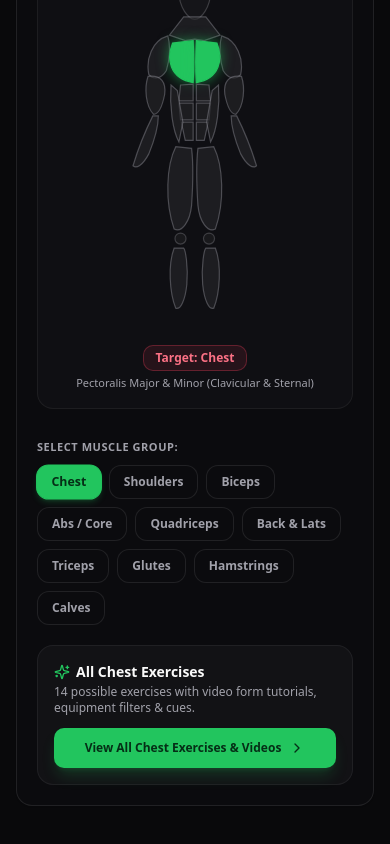
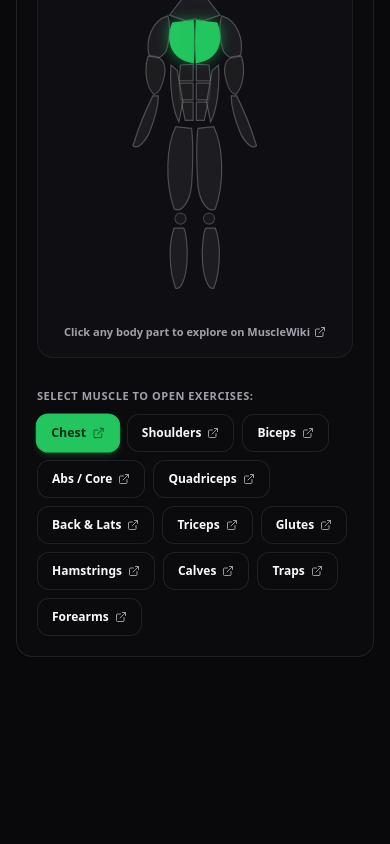
Before and after one commit to Annihilus06/gymflow, a Next.js app: page /dashboard in a window 390 px wide. Shown: the part 948-1792 px from the top of the page. After the commit the page ends 1757 px from the top, so only its background shows below. Built offline with nearby package versions, Linux system fonts and the light colour scheme; no server answers.

Commit message:
feat(muscle-wiki): direct muscle redirection to MuscleWiki upon clicking body parts and clean UI

```diff
--- a/src/components/dashboard/MuscleWikiExplorer.tsx
+++ b/src/components/dashboard/MuscleWikiExplorer.tsx
@@ -1,61 +1,57 @@
 'use client';
 
 import React, { useState } from 'react';
-import Link from 'next/link';
-import { useRouter } from 'next/navigation';
 import { Card, CardContent } from '@/components/ui/card';
 import { Badge } from '@/components/ui/badge';
-import { Button } from '@/components/ui/button';
 import { AnatomicalBody } from '@/components/dashboard/AnatomicalBody';
-import { MUSCLE_WIKI_DATABASE } from '@/data/musclewiki-exercises';
-import { Dumbbell, ChevronRight, Sparkles } from 'lucide-react';
+import { Dumbbell, ExternalLink } from 'lucide-react';
 
 interface MuscleGroupOption {
   id: string;
   name: string;
   view: 'FRONT' | 'BACK' | 'BOTH';
-  color: string;
-  description: string;
+  url: string;
 }
 
 const MUSCLE_GROUPS: MuscleGroupOption[] = [
-  { id: 'Chest', name: 'Chest', view: 'FRONT', color: 'bg-rose-500/10 text-rose-400 border-rose-500/30', description: 'Pectoralis Major & Minor (Clavicular & Sternal)' },
-  { id: 'Shoulders', name: 'Shoulders', view: 'FRONT', color: 'bg-purple-500/10 text-purple-400 border-purple-500/30', description: 'Anterior, Lateral & Posterior Deltoids' },
-  { id: 'Biceps', name: 'Biceps', view: 'FRONT', color: 'bg-emerald-500/10 text-emerald-400 border-emerald-500/30', description: 'Biceps Brachii (Long & Short Head) & Brachialis' },
-  { id: 'Abs', name: 'Abs / Core', view: 'FRONT', color: 'bg-amber-500/10 text-amber-400 border-amber-500/30', description: 'Rectus Abdominis, Obliques & Deep Core' },
-  { id: 'Quads', name: 'Quadriceps', view: 'FRONT', color: 'bg-orange-500/10 text-orange-400 border-orange-500/30', description: 'Front Thighs & Knee Extensors' },
-  { id: 'Back', name: 'Back & Lats', view: 'BACK', color: 'bg-blue-500/10 text-blue-400 border-blue-500/30', description: 'Latissimus Dorsi, Rhomboids, Traps & Lower Back' },
-  { id: 'Triceps', name: 'Triceps', view: 'BACK', color: 'bg-cyan-500/10 text-cyan-400 border-cyan-500/30', description: 'Lateral, Long & Medial Triceps Heads' },
-  { id: 'Glutes', name: 'Glutes', view: 'BACK', color: 'bg-pink-500/10 text-pink-400 border-pink-500/30', description: 'Gluteus Maximus, Medius & Minimus' },
-  { id: 'Hamstrings', name: 'Hamstrings', view: 'BACK', color: 'bg-red-500/10 text-red-400 border-red-500/30', description: 'Posterior Thighs & Knee Flexors' },
-  { id: 'Calves', name: 'Calves', view: 'BOTH', color: 'bg-teal-500/10 text-teal-400 border-teal-500/30', description: 'Gastrocnemius & Soleus' },
+  { id: 'Chest', name: 'Chest', view: 'FRONT', url: 'https://musclewiki.com/exercises/male/chest' },
+  { id: 'Shoulders', name: 'Shoulders', view: 'FRONT', url: 'https://musclewiki.com/exercises/male/shoulders' },
+  { id: 'Biceps', name: 'Biceps', view: 'FRONT', url: 'https://musclewiki.com/exercises/male/biceps' },
+  { id: 'Abs', name: 'Abs / Core', view: 'FRONT', url: 'https://musclewiki.com/exercises/male/abdominals' },
+  { id: 'Quads', name: 'Quadriceps', view: 'FRONT', url: 'https://musclewiki.com/exercises/male/quads' },
+  { id: 'Back', name: 'Back & Lats', view: 'BACK', url: 'https://musclewiki.com/exercises/male/lats' },
+  { id: 'Triceps', name: 'Triceps', view: 'BACK', url: 'https://musclewiki.com/exercises/male/triceps' },
+  { id: 'Glutes', name: 'Glutes', view: 'BACK', url: 'https://musclewiki.com/exercises/male/glutes' },
+  { id: 'Hamstrings', name: 'Hamstrings', view: 'BACK', url: 'https://musclewiki.com/exercises/male/hamstrings' },
+  { id: 'Calves', name: 'Calves', view: 'BOTH', url: 'https://musclewiki.com/exercises/male/calves' },
+  { id: 'Traps', name: 'Traps', view: 'BACK', url: 'https://musclewiki.com/exercises/male/traps' },
+  { id: 'Forearms', name: 'Forearms', view: 'FRONT', url: 'https://musclewiki.com/exercises/male/forearms' },
 ];
 
+const MUSCLE_WIKI_URLS: Record<string, string> = {
+  Chest: 'https://musclewiki.com/exercises/male/chest',
+  Shoulders: 'https://musclewiki.com/exercises/male/shoulders',
+  Biceps: 'https://musclewiki.com/exercises/male/biceps',
+  Triceps: 'https://musclewiki.com/exercises/male/triceps',
+  Abs: 'https://musclewiki.com/exercises/male/abdominals',
+  Quads: 'https://musclewiki.com/exercises/male/quads',
+  Back: 'https://musclewiki.com/exercises/male/lats',
+  Glutes: 'https://musclewiki.com/exercises/male/glutes',
+  Hamstrings: 'https://musclewiki.com/exercises/male/hamstrings',
+  Calves: 'https://musclewiki.com/exercises/male/calves',
+  Traps: 'https://musclewiki.com/exercises/male/traps',
+  Forearms: 'https://musclewiki.com/exercises/male/forearms',
+};
+
 export function MuscleWikiExplorer() {
-  const router = useRouter();
   const [selectedMuscle, setSelectedMuscle] = useState<string>('Chest');
   const [bodyView, setBodyView] = useState<'FRONT' | 'BACK'>('FRONT');
 
-  const handleSelectMuscle = (muscle: string) => {
-    setSelectedMuscle(muscle);
-    const config = MUSCLE_GROUPS.find((m) => m.id.toLowerCase() === muscle.toLowerCase());
-    if (config && config.view !== 'BOTH') {
-      setBodyView(config.view);
-    }
+  const openMuscleWiki = (muscleName: string) => {
+    setSelectedMuscle(muscleName);
+    const targetUrl = MUSCLE_WIKI_URLS[muscleName] ?? 'https://musclewiki.com/exercises';
+    window.open(targetUrl, '_blank', 'noopener,noreferrer');
   };
-
-  const DEFAULT_MUSCLE_CONFIG: MuscleGroupOption = {
-    id: 'Chest',
-    name: 'Chest',
-    view: 'FRONT',
-    color: 'bg-rose-500/10 text-rose-400 border-rose-500/30',
-    description: 'Pectoralis Major & Minor',
-  };
-
-  const activeMuscleConfig: MuscleGroupOption =
-    MUSCLE_GROUPS.find((m) => m.id.toLowerCase() === selectedMuscle.toLowerCase()) ?? DEFAULT_MUSCLE_CONFIG;
-
-  const exerciseCount = (MUSCLE_WIKI_DATABASE[selectedMuscle] ?? MUSCLE_WIKI_DATABASE['Chest'] ?? []).length;
 
   return (
     <Card className="relative overflow-hidden border-border/80 bg-card shadow-sm rounded-2xl">
@@ -68,11 +64,11 @@ export function MuscleWikiExplorer() {
             </div>
             <h3 className="text-base font-black text-foreground">Interactive Muscle Wiki</h3>
             <Badge variant="outline" className="text-[10px] font-black uppercase text-primary border-primary/30">
-              Visual Guide
+              Live Library
             </Badge>
           </div>
           <p className="text-xs text-muted-foreground mt-0.5">
-            Click any body part or muscle group below to open its full library of possible exercises and video form guides.
+            Click any body part or muscle group to instantly view all possible exercises and proper form video guides.
           </p>
         </div>
 
@@ -105,35 +101,27 @@ export function MuscleWikiExplorer() {
 
       <CardContent className="p-5 sm:p-6">
         <div className="grid gap-6 md:grid-cols-12 items-center">
-          {/* Left: Anatomical Body (5 cols) */}
+          {/* Left: Interactive Vector Anatomical Body (5 cols) */}
           <div className="md:col-span-5 flex flex-col items-center justify-center p-4 rounded-2xl bg-muted/20 border border-border/60">
             <AnatomicalBody
               view={bodyView}
               selectedMuscle={selectedMuscle}
-              onSelectMuscle={(m) => {
-                handleSelectMuscle(m);
-                router.push(`/exercises?muscle=${encodeURIComponent(m)}`);
-              }}
+              onSelectMuscle={openMuscleWiki}
             />
 
             <div className="mt-3 text-center w-full">
-              <Badge
-                variant="outline"
-                className={`text-xs font-black px-3 py-1 border ${activeMuscleConfig.color}`}
-              >
-                Target: {activeMuscleConfig.name}
-              </Badge>
-              <p className="text-[11px] text-muted-foreground mt-1 line-clamp-2">
-                {activeMuscleConfig.description}
-              </p>
+              <span className="text-[11px] text-muted-foreground font-semibold flex items-center justify-center gap-1">
+                <span>Click any body part to explore on MuscleWiki</span>
+                <ExternalLink className="h-3 w-3" />
+              </span>
             </div>
           </div>
 
-          {/* Right: Muscle Group Buttons & Big CTA (7 cols) */}
-          <div className="md:col-span-7 space-y-5">
+          {/* Right: Clean Muscle Chips (7 cols) */}
+          <div className="md:col-span-7 space-y-4">
             <div className="space-y-2">
               <span className="text-[11px] font-bold uppercase tracking-wider text-muted-foreground">
-                Select Muscle Group:
+                Select Muscle to Open Exercises:
               </span>
               <div className="flex flex-wrap gap-2">
                 {MUSCLE_GROUPS.map((m) => {
@@ -142,43 +130,19 @@ export function MuscleWikiExplorer() {
                     <button
                       key={m.id}
                       type="button"
-                      onClick={() => handleSelectMuscle(m.id)}
-                      className={`px-3.5 py-2 rounded-xl border text-xs font-bold transition-all ${
+                      onClick={() => openMuscleWiki(m.id)}
+                      className={`px-3.5 py-2.5 rounded-xl border text-xs font-bold transition-all flex items-center gap-1.5 ${
                         isSelected
                           ? 'border-primary bg-primary text-primary-foreground shadow-md shadow-primary/20 scale-[1.03]'
-                          : 'border-border/80 bg-card hover:bg-muted/40 text-muted-foreground hover:text-foreground'
+                          : 'border-border/80 bg-card hover:border-primary/40 hover:bg-primary/5 text-foreground'
                       }`}
                     >
-                      {m.name}
+                      <span>{m.name}</span>
+                      <ExternalLink className="h-3 w-3 opacity-60" />
                     </button>
                   );
                 })}
               </div>
-            </div>
-
-            {/* Prominent Action Card to open all exercises for this muscle */}
-            <div className="p-4 rounded-2xl bg-muted/30 border border-border/70 space-y-3">
-              <div className="flex items-center justify-between">
-                <div>
-                  <h4 className="text-sm font-black text-foreground flex items-center gap-1.5">
-                    <Sparkles className="h-4 w-4 text-primary" />
-                    All {activeMuscleConfig.name} Exercises
-                  </h4>
-                  <p className="text-xs text-muted-foreground mt-0.5">
-                    {exerciseCount} possible exercises with video form tutorials, equipment filters & cues.
-                  </p>
-                </div>
-              </div>
-
-              <Link
-                href={`/exercises?muscle=${encodeURIComponent(selectedMuscle)}`}
-                className="block w-full"
-              >
-                <Button className="w-full font-black text-xs h-10 gap-2 shadow-lg shadow-primary/20">
-                  <span>View All {activeMuscleConfig.name} Exercises & Videos</span>
-                  <ChevronRight className="h-4 w-4" />
-                </Button>
-              </Link>
             </div>
           </div>
         </div>
```
